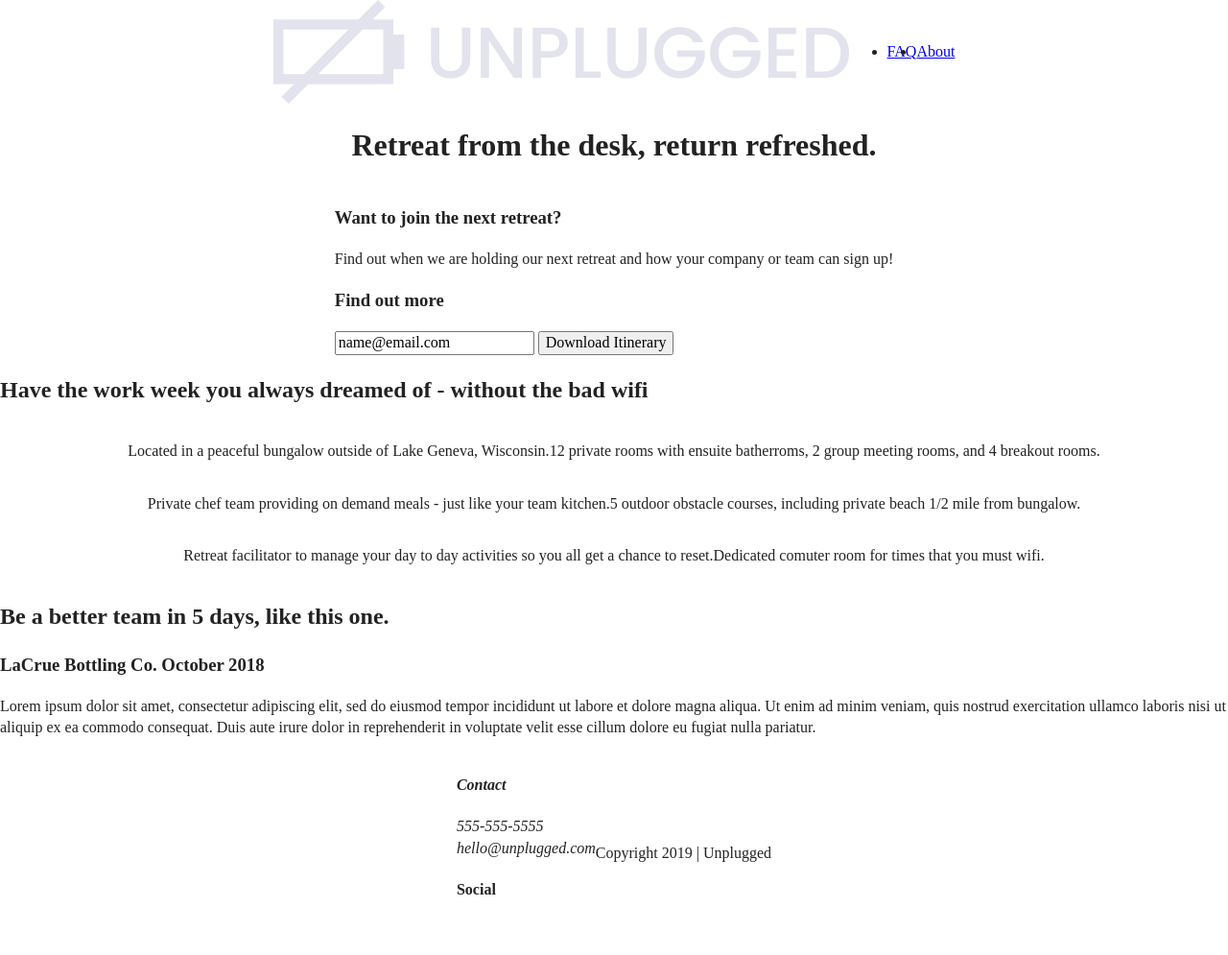
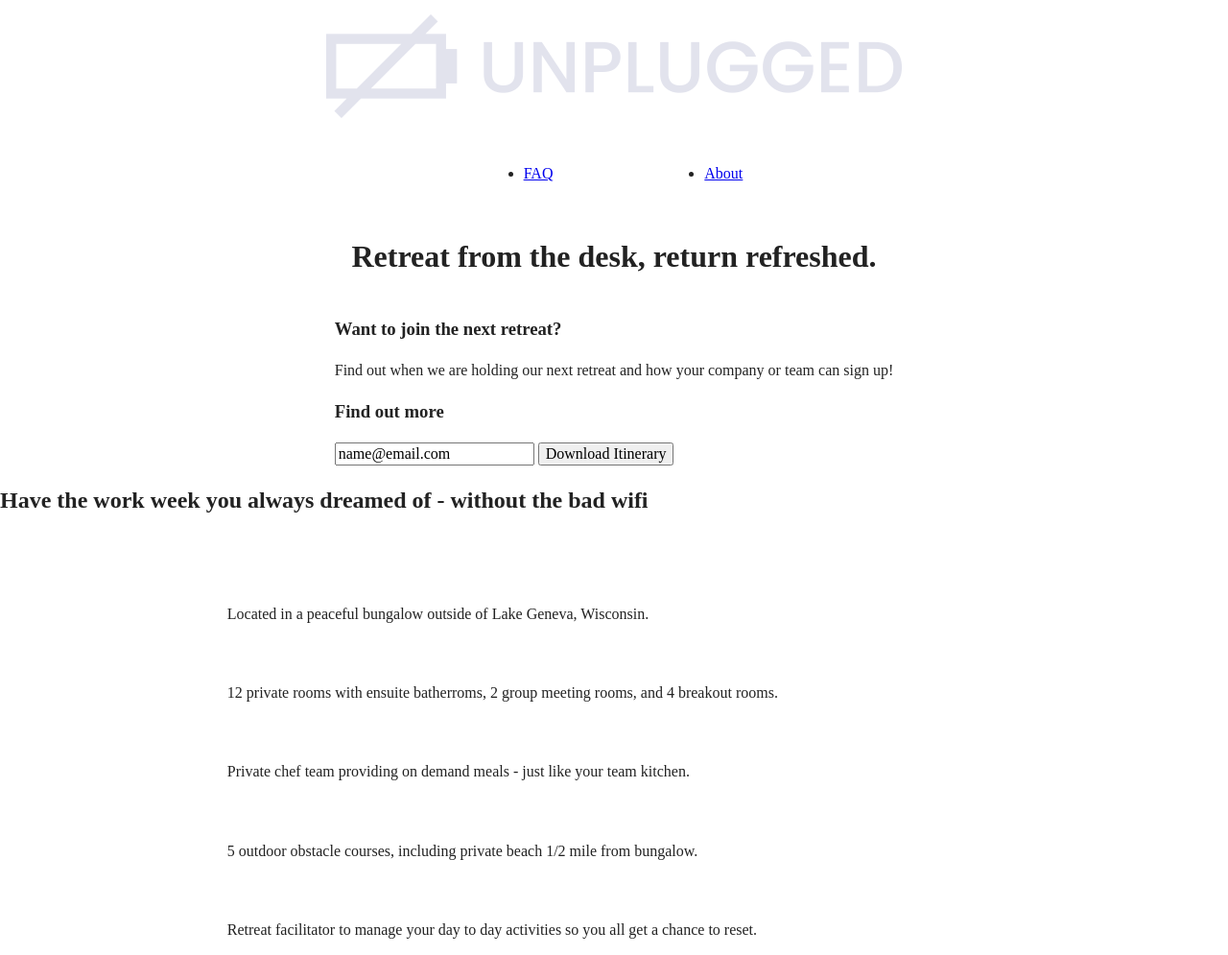
Before and after one commit to Becca7Marie/project, a plain HTML site: page index.html in a window 1280 px wide. Shown: the top 995 px of the page at 96% size. Drawn offline with nearby package versions, Linux system fonts and the light colour scheme.

Commit message:
added format to pages

```diff
--- a/css/main.css
+++ b/css/main.css
@@ -110,11 +110,21 @@ footer {
 
 /* Header Syles */
 
+header {
+  padding: 15px 0
+}
 header .content-wrapper {
   display: flex;
   justify-content: center;
   align-items: center;
   flex-flow: row wrap;
+  margin: 0;
+}
+
+.header-divider {
+  width: 100%;
+  height: 1px;
+  margin: 10px 0 20px 0;
 }
 
 header nav {
@@ -122,11 +132,29 @@ header nav {
   justify-content: space-around;
   align-items: center;
   flex-flow: row wrap;
+  width: 60%;
 }
 
 header nav ul {
   display: flex;
   justify-content: space-around;
+  width: 100%;
+}
+
+footer {
+  flex-direction: column;
+}
+
+footer p {
+  margin: 0;
+}
+footer .content-wrapper {
+  width: 55%;
+  margin: 50px 0;
+}
+
+footer .contact {
+  margin-bottom: 50px;
 }
 
 footer .social-icons {
@@ -141,6 +169,9 @@ footer .social-icons p {
   align-items: center;
 }
 
+footer .copyright {
+  margin: 20px 0;
+}
 
 
 /*------------------Mobile Syles - Homepage-------------------*/
@@ -172,11 +203,24 @@ aside {
   flex-flow: row wrap;
 }
 
+.features h2 {
+  margin-bottom: 60px;
+}
+
+.features article {
+  width: 63%;
+  margin: 30px 0;
+}
+
 .features .features-items {
   display: flex;
   justify-content: center;
   align-items: center;
   flex-flow: row wrap;
+}
+
+.features p {
+  margin: 0;
 }
 
 /* Reviews */
@@ -185,6 +229,15 @@ aside {
   display: flex;
   justify-content: center;
   flex-flow: row wrap;
+}
+
+.reviews h2 {
+  margin-bottom: 40px;
+}
+
+.reviews h3 {
+  width: 55%;
+  margin: 20px 0;
 }
 
 /*=================================================================
@@ -205,6 +258,10 @@ aside {
   flex-flow: row wrap;
 }
 
+.contact-content p {
+  margin: 0;
+}
+
 /*=================================================================
   Faq Page
   =================================================================*/
@@ -217,13 +274,20 @@ aside {
 }
 
 .faq .content-wrapper {
+  margin: 50px 0 0 0;
   display: flex;
   justify-content: center;
   align-items: center;
   flex-flow: row wrap;
 }
 
+.faq h2 {
+  margin-bottom: 40px;
+}
 
+.faq-content {
+  margin-bottom: 50px;
+}
 
 /* ==========================================================================
    Helper classes
```
